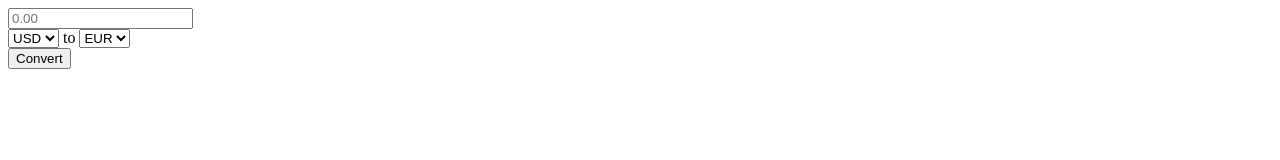
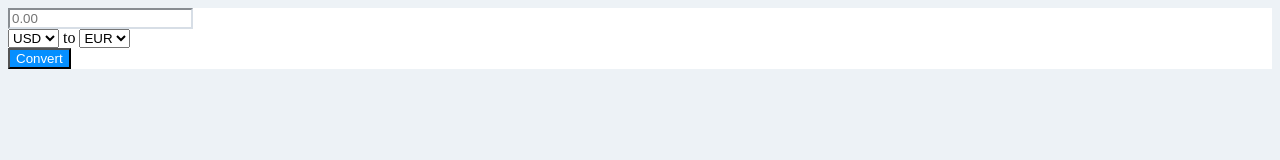
Before and after one commit to connorreese13/02-exchange-client, a plain HTML site: page index.html in a window 1280 px wide. Drawn offline with nearby package versions, Linux system fonts and the light colour scheme.

Commit message:
starting styling

```diff
--- a/index.html
+++ b/index.html
@@ -5,6 +5,7 @@
     <title>Currency Exchange</title>
     <script src="https://cdnjs.cloudflare.com/ajax/libs/axios/0.19.2/axios.min.js"></script>
     <script src="script.js" defer></script>
+    <link rel="stylesheet" href="styles.css" />
   </head>
   <body>
     <div class="exchange">
--- /dev/null
+++ b/styles.css
@@ -0,0 +1,26 @@
+body {
+  background-color: #edf2f6;
+}
+
+.exchange {
+  background-color: white;
+}
+
+input {
+  border-color: #d7dee6;
+  padding: ;
+}
+
+button {
+  background-color: #058fff;
+  color: white;
+  cursor: pointer;
+}
+
+button:hover {
+  background-color: #3ca8ff;
+}
+
+#output {
+  background-color: #f9f9f9;
+}
```
